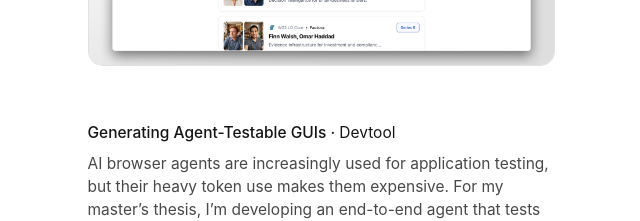
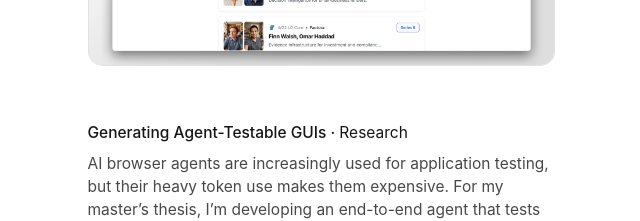
Before and after one commit to timotheeiss/personal-website, a React (Vite) app: page / in a window 1280 px wide. Shown: the part 1480-1701 px from the top of the page, without its empty margins (295-935 px from the left). Built offline with nearby package versions, Linux system fonts and the light colour scheme.

Commit message:
Update semtag project category

```diff
--- a/src/App.tsx
+++ b/src/App.tsx
@@ -122,7 +122,7 @@ const projects = [
   },
   {
     name: 'Generating Agent-Testable GUIs',
-    category: 'Devtool',
+    category: 'Research',
     description: (
       <>
         AI browser agents are increasingly used for application testing, but their heavy token use makes them
```
